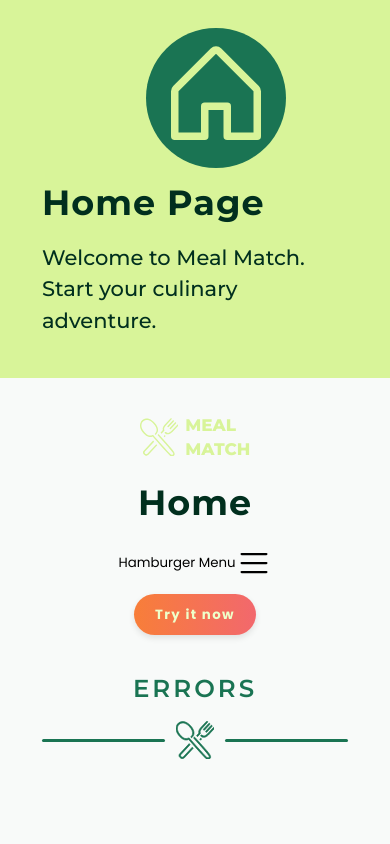
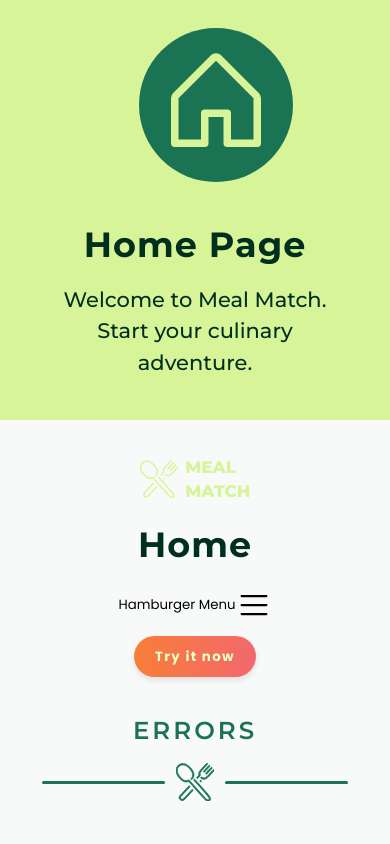
Before and after one commit to AnneKluytmans/novi-frontend-final-project-meal-match, a React (Vite) app: page / in a window 390 px wide. Shown: the top 844 px of the page. Built offline with nearby package versions, Linux system fonts and the light colour scheme.

Commit message:
Made header component responsive

```diff
--- a/src/components/header/Header.css
+++ b/src/components/header/Header.css
@@ -1,3 +1,9 @@
+/*////////////////////////
+    Table of Contents
+    1. Header styling
+    2. Header Mediaqueries
+ ////////////////////////*/
+
 /* ------------------------------- 1. Header styling -------------------------------- */
 
 .header {
@@ -16,6 +22,7 @@
     background-color: var(--primary-dark);
     border-radius: 50%;
     color: var(--primary);
+    fill: var(--primary);
     height: 10rem;
     width: 10rem;
     flex-shrink: 0;
@@ -26,3 +33,28 @@
 
     margin-left: 3rem;
 }
+
+
+/* ------------------------------- 2. Header mediaqueries -------------------------------- */
+
+@media screen and (max-width: 678px) {
+    .header__content-wrapper {
+        text-align: center;
+    }
+
+    .header__text-wrapper {
+        flex-basis: auto;
+    }
+
+    .header__icon-wrapper {
+        margin-bottom: 2rem;
+    }
+}
+
+
+@media screen and (max-width: 850px) {
+    .header__icon-wrapper {
+        height: 11rem;
+        width: 11rem;
+    }
+}
```
